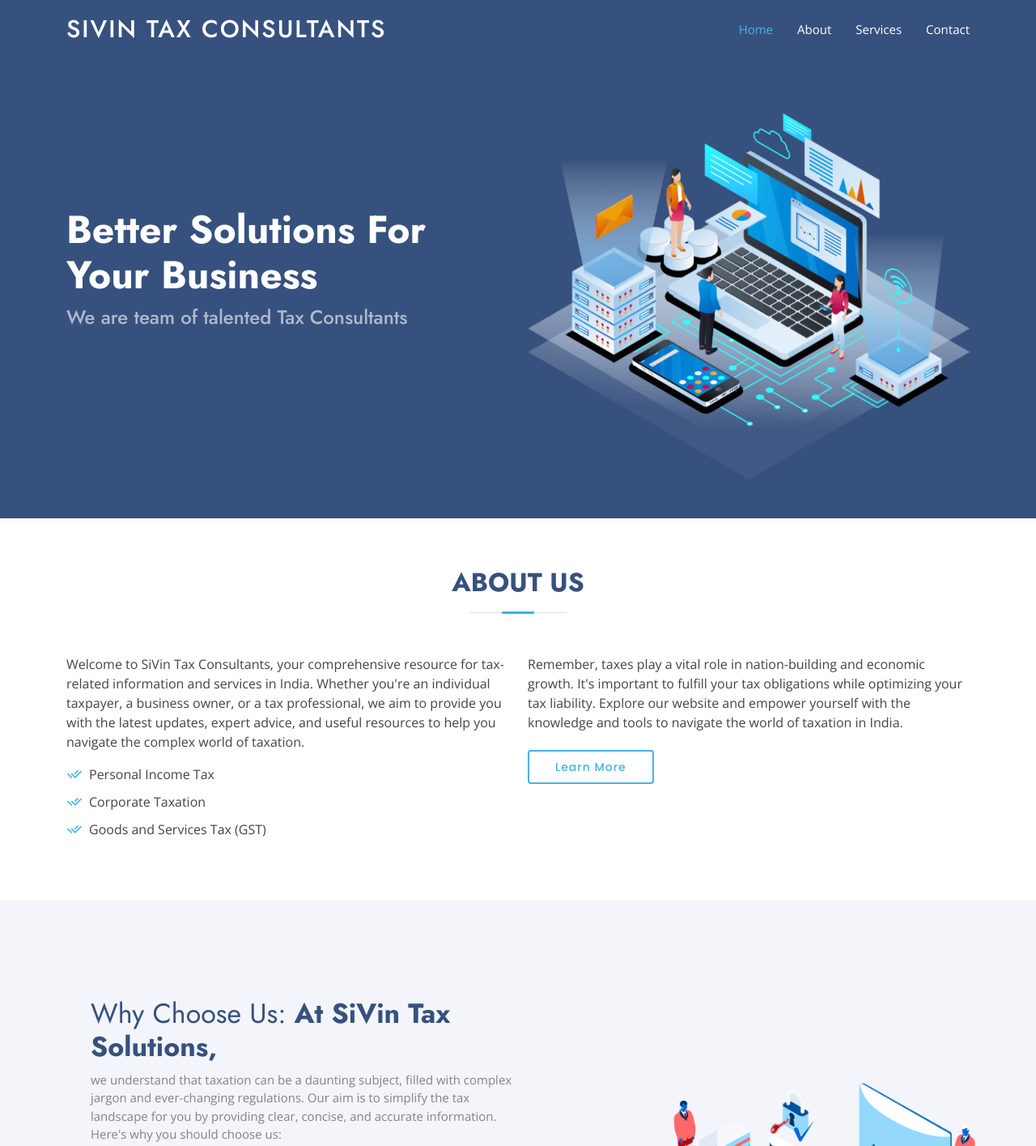
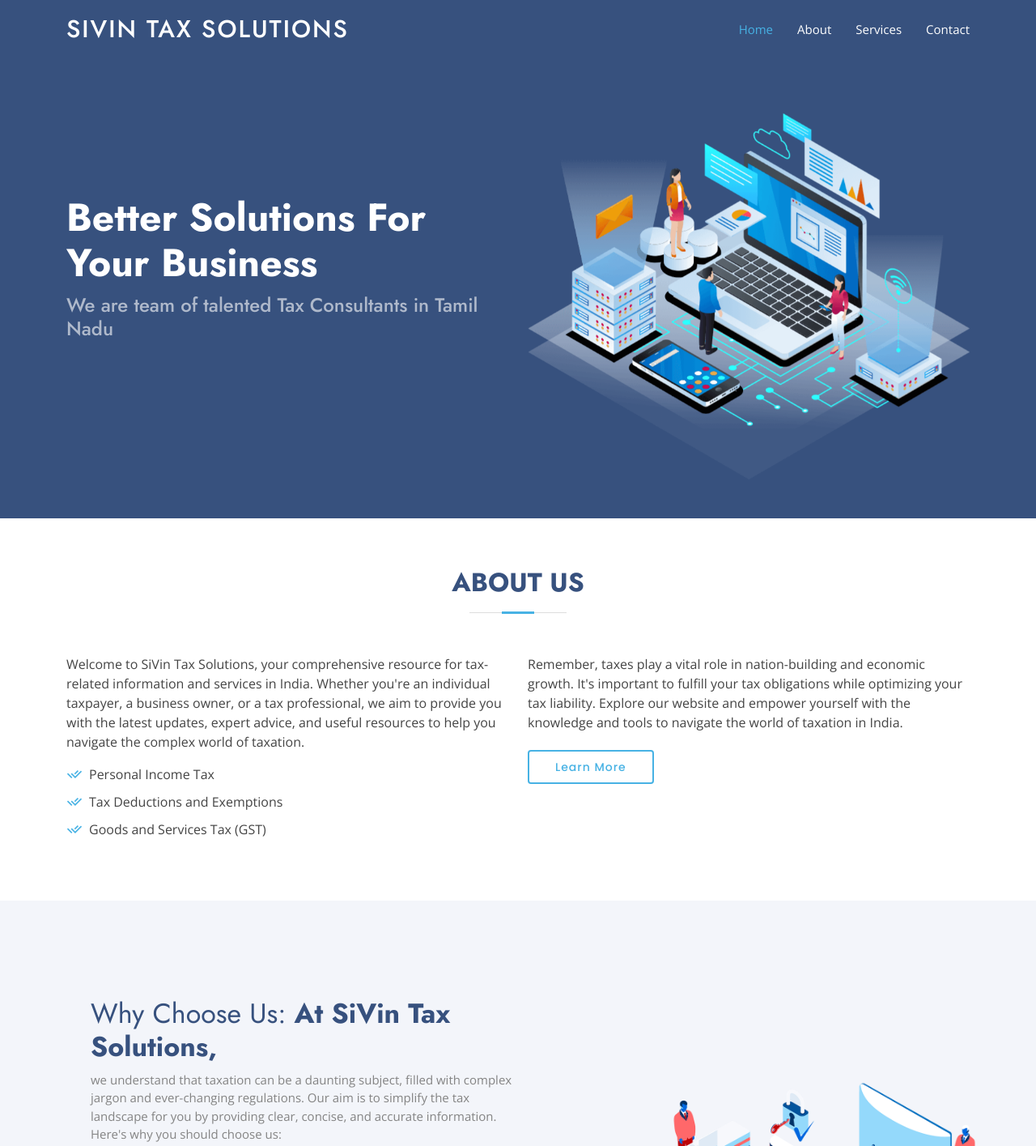
Before and after one commit to sivintax/sivintax.github.io, a plain HTML site: page index.html in a window 1280 px wide. Shown: the top 1415 px of the page at 81% size. Drawn offline with nearby package versions, Linux system fonts and the light colour scheme.

Commit message:
Update index.html

```diff
--- a/index.html
+++ b/index.html
@@ -5,7 +5,7 @@
   <meta charset="utf-8">
   <meta content="width=device-width, initial-scale=1.0" name="viewport">
 
-  <title>SiVin Tax Consultants</title>
+  <title>SiVin Tax Solutions</title>
   <meta content="" name="description">
   <meta content="" name="keywords">
 
@@ -36,7 +36,7 @@
   <header id="header" class="fixed-top ">
     <div class="container d-flex align-items-center">
 
-      <h1 class="logo me-auto"><a href="index.html">SiVin Tax Consultants</a></h1>
+      <h1 class="logo me-auto"><a href="index.html">SiVin Tax Solutions</a></h1>
       <!-- Uncomment below if you prefer to use an image logo -->
       <!-- <a href="index.html" class="logo me-auto"><img src="assets/img/logo.png" alt="" class="img-fluid"></a>-->
 
@@ -60,7 +60,7 @@
       <div class="row">
         <div class="col-lg-6 d-flex flex-column justify-content-center pt-4 pt-lg-0 order-2 order-lg-1" data-aos="fade-up" data-aos-delay="200">
           <h1>Better Solutions For Your Business</h1>
-          <h2>We are team of talented Tax Consultants</h2>
+          <h2>We are team of talented Tax Consultants in Tamil Nadu</h2>
         </div>
         <div class="col-lg-6 order-1 order-lg-2 hero-img" data-aos="zoom-in" data-aos-delay="200">
           <img src="assets/img/hero-img.png" class="img-fluid animated" alt="">
@@ -85,11 +85,11 @@
         <div class="row content">
           <div class="col-lg-6">
             <p>
-              Welcome to SiVin Tax Consultants, your comprehensive resource for tax-related information and services in India. Whether you're an individual taxpayer, a business owner, or a tax professional, we aim to provide you with the latest updates, expert advice, and useful resources to help you navigate the complex world of taxation.
+              Welcome to SiVin Tax Solutions, your comprehensive resource for tax-related information and services in India. Whether you're an individual taxpayer, a business owner, or a tax professional, we aim to provide you with the latest updates, expert advice, and useful resources to help you navigate the complex world of taxation.
             </p>
             <ul>
               <li><i class="ri-check-double-line"></i> Personal Income Tax</li>
-              <li><i class="ri-check-double-line"></i> Corporate Taxation</li>
+              <li><i class="ri-check-double-line"></i> Tax Deductions and Exemptions</li>
               <li><i class="ri-check-double-line"></i> Goods and Services Tax (GST)</li>
             </ul>
           </div>
@@ -227,7 +227,7 @@
               <div class="address">
                 <i class="bi bi-geo-alt"></i>
                 <h4>Location:</h4>
-                <p>SiVin Tax Consultants, C.Mutlur, Chidambaram</p>
+                <p>SiVin Tax Solutions, Chidambaram</p>
               </div>
 
               <div class="email">
@@ -239,10 +239,10 @@
               <div class="phone">
                 <i class="bi bi-phone"></i>
                 <h4>Call:</h4>
-                <p>+91 9095558182</p>
+                <p>+91 7092670252</p>
               </div>
 
-			<iframe src="https://www.google.com/maps/embed?pb=!1m18!1m12!1m3!1d3910.471399259361!2d79.70654487399072!3d11.445861746491442!2m3!1f0!2f0!3f0!3m2!1i1024!2i768!4f13.1!3m3!1m2!1s0x3a54c12ee2cd6cdf%3A0xa280f5ec1342468e!2sSivin%20Net%20Zone%20%26%20Xerox!5e0!3m2!1sen!2sin!4v1687416158239!5m2!1sen!2sin" frameborder="0" style="border:0; width: 100%; height: 290px;" allowfullscreen></iframe>
+	      <!--    <iframe src="https://www.google.com/maps/embed?pb=!1m18!1m12!1m3!1d3910.471399259361!2d79.70654487399072!3d11.445861746491442!2m3!1f0!2f0!3f0!3m2!1i1024!2i768!4f13.1!3m3!1m2!1s0x3a54c12ee2cd6cdf%3A0xa280f5ec1342468e!2sSivin%20Net%20Zone%20%26%20Xerox!5e0!3m2!1sen!2sin!4v1687416158239!5m2!1sen!2sin" frameborder="0" style="border:0; width: 100%; height: 290px;" allowfullscreen></iframe> -->
             </div>
           </div>
 
```
